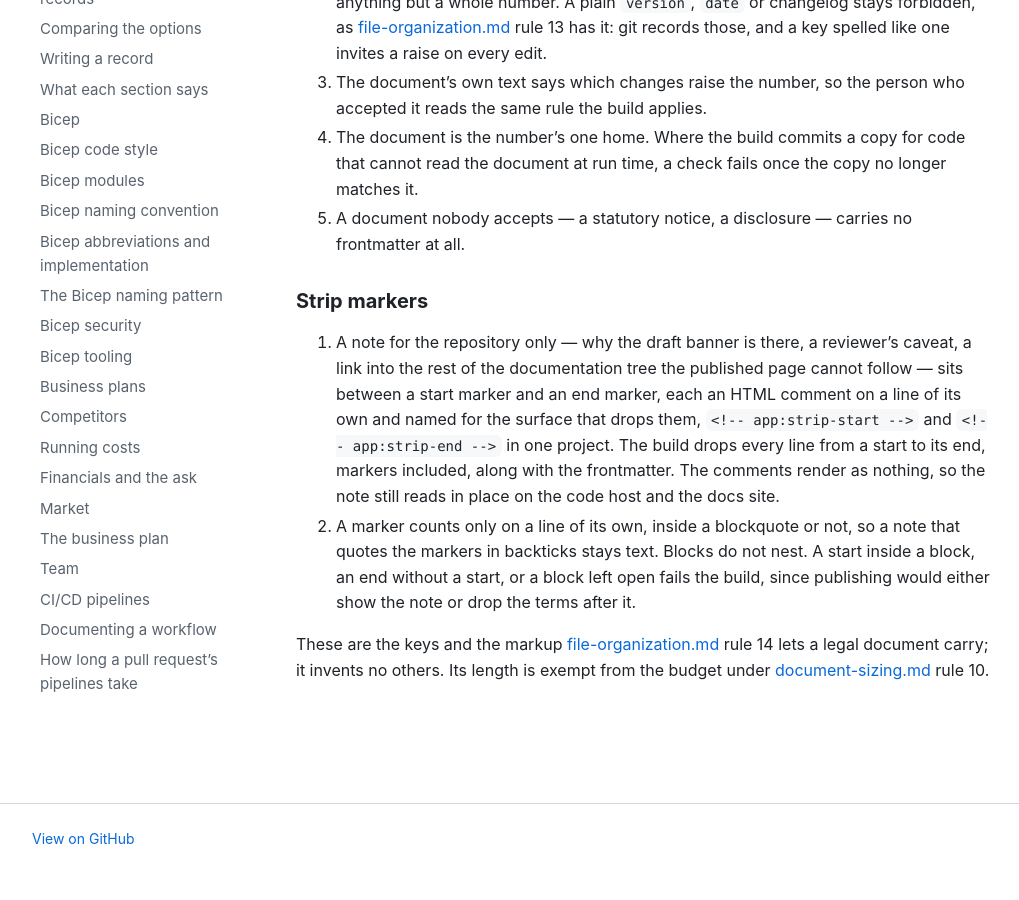
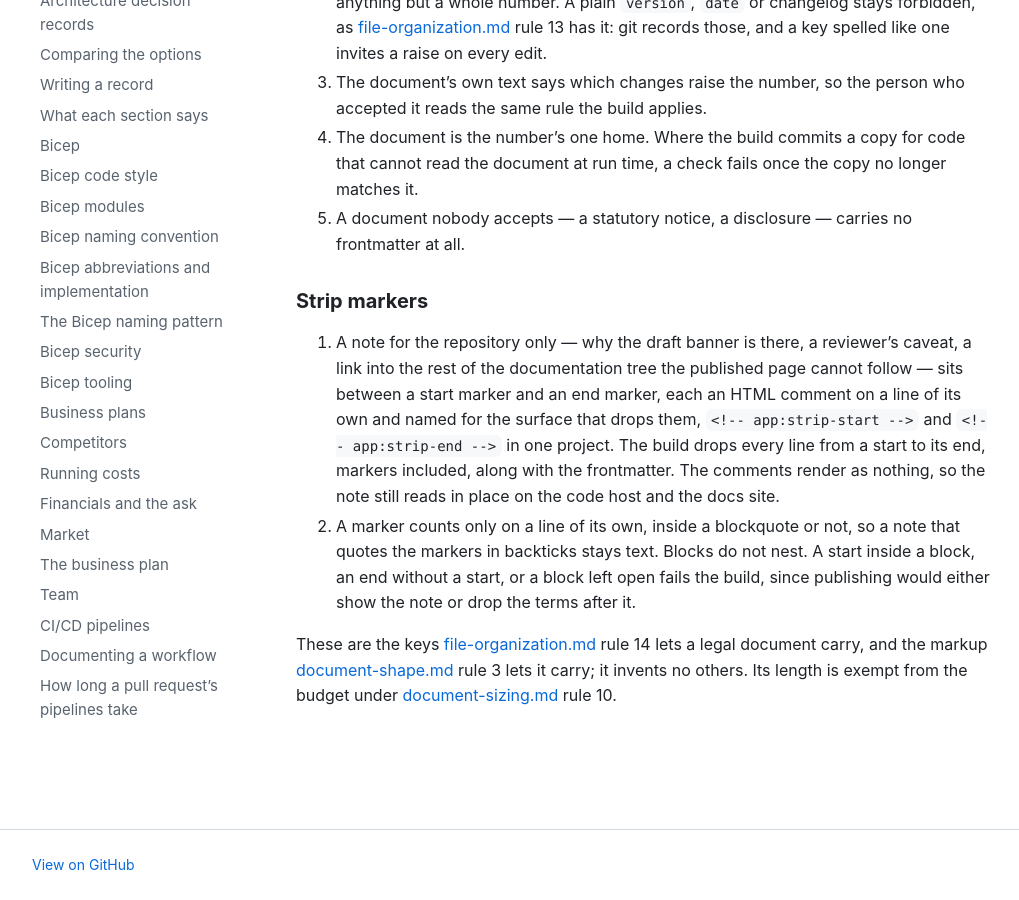
Before and after one commit to polikeiji/constitutions, a Jekyll site: the page built from constitutions/documentation/legal-documents.md, in a window 1280 px wide and 900 px high, scrolled down 570 px. Shown: the whole window, without its empty margins (128-1147 px from the left). Built offline with Jekyll 4.4.1, drawn with Linux system fonts in a browser that asks for light colours; our own code applies the rules of GitHub Pages for plain Markdown files; before the commit the page ends 1445 px from its top, so only the background shows below that.

Commit message:
docs(documentation): exempt a legal document's strip markers from rule 3
document-shape.md rule 3 forbids raw HTML; the strip markers are HTML comments that render
as nothing. Rule 3 now names them, and legal-documents.md points at it for its markup.

Co-Authored-By: Claude Opus 5.5 <noreply@anthropic.com>

```diff
--- a/constitutions/documentation/legal-documents.md
+++ b/constitutions/documentation/legal-documents.md
@@ -39,6 +39,7 @@ around notes the published page leaves out.
    an end without a start, or a block left open fails the build, since publishing would
    either show the note or drop the terms after it.
 
-These are the keys and the markup [file-organization.md](file-organization.md) rule 14 lets
-a legal document carry; it invents no others. Its length is exempt from the budget under
+These are the keys [file-organization.md](file-organization.md) rule 14 lets a legal
+document carry, and the markup [document-shape.md](document-shape.md) rule 3 lets it carry;
+it invents no others. Its length is exempt from the budget under
 [document-sizing.md](document-sizing.md) rule 10.
```
Also changed, not shown: constitutions/documentation/document-shape.md (+3 -1 lines).
